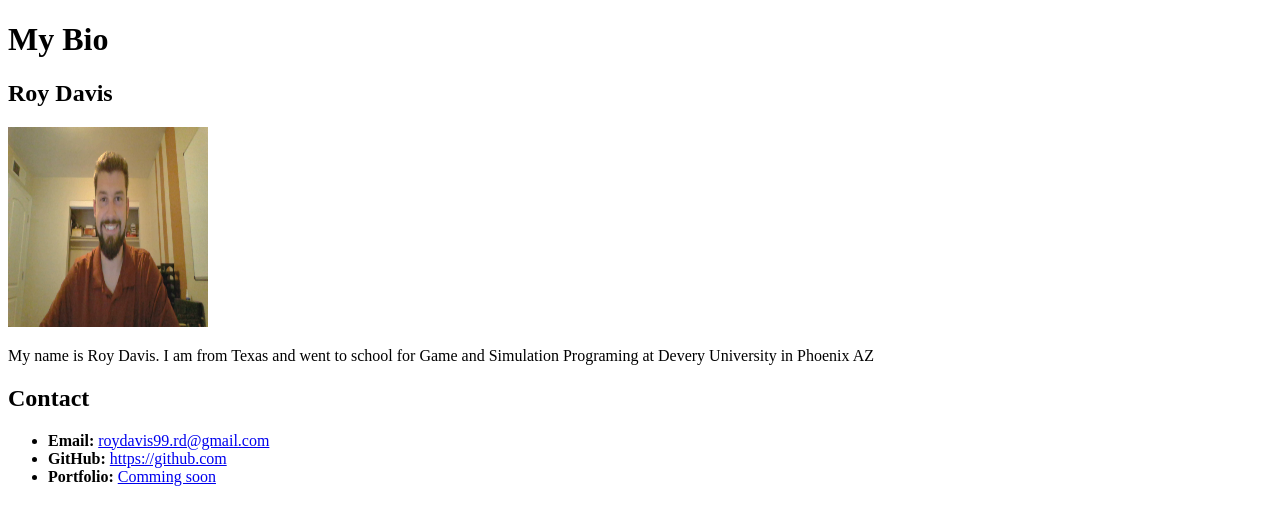
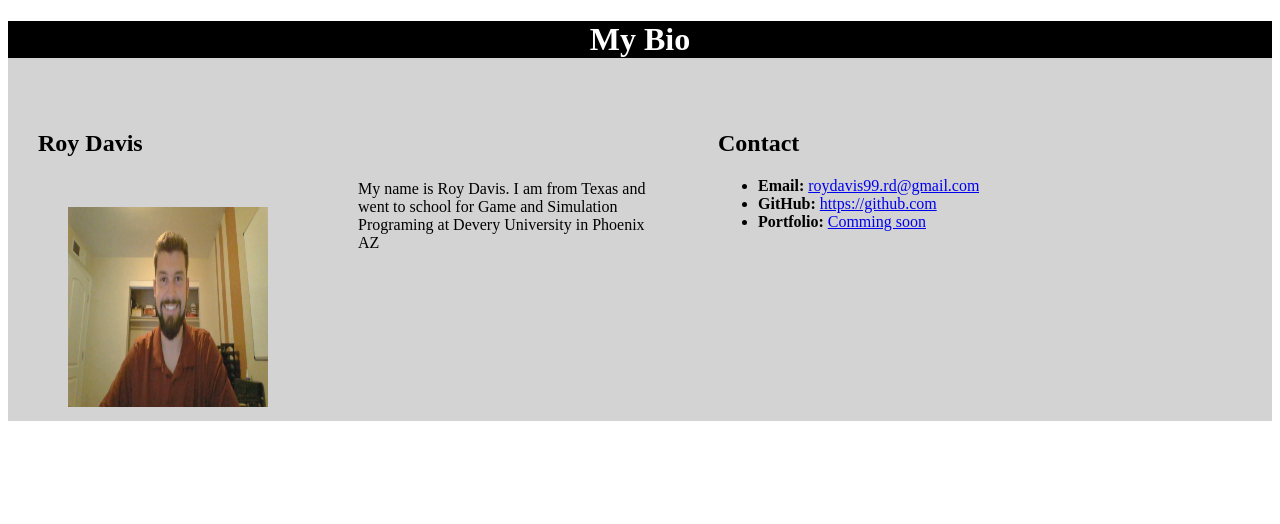
Before and after one commit to roydavis99/my-first-hub, a plain HTML site: page index.html in a window 1280 px wide. Drawn offline with Linux system fonts and the light colour scheme.

Commit message:
Yay stuff

```diff
--- a/index.html
+++ b/index.html
@@ -2,16 +2,20 @@
 <html lang="en">
 <head>
     <title>My Bio</title>
+    <link rel="stylesheet"  href="style.css"></style>
 </head>
 <body>
-    <h1>My Bio</h1>
+    <div class="container">
+        <h1 class="head">My Bio</h1>
 
+        <div class="left">
             <h2>Roy Davis</h2>
 
-    <img src="Me.jpg" alt="Smiley face" height="200" width="200">
+            <img class="css-image" src="Me.jpg" alt="Smiley face" height="200" width="200">
+        </div>
+        <p class="center">My name is Roy Davis.  I am from Texas and went to school for Game and Simulation Programing at Devery University in Phoenix AZ</p>
 
-    <p>My name is Roy Davis.  I am from Texas and went to school for Game and Simulation Programing at Devery University in Phoenix AZ</p>
-
+        <div class="right">
             <h2>Contact</h2>
 
             <ul>
@@ -27,5 +31,7 @@
                     <a href="#">Comming soon</a>
                 </li>
             </ul>
+        </div>
+    </div>
 </body>
 </html>
--- /dev/null
+++ b/style.css
@@ -0,0 +1,36 @@
+.head{
+background-color: black;
+color: white;
+text-align: center;
+}
+
+.container{
+    background-color: lightgray;
+    height: 400px;
+}
+
+.css-image{
+    margin:30px;
+    height:200px;
+
+}
+
+.left{
+float: left;
+overflow:auto;
+max-width: 300px;
+margin: 30px;
+}
+.center{
+    float: left;
+overflow:auto;
+max-width: 300px;
+margin: 30px;
+margin-top: 100px;
+}
+.right{
+    float: left;
+overflow:auto;
+max-width: 400px;
+margin: 30px;
+}
```
Lines whose indentation alone changed are shown as unchanged.
